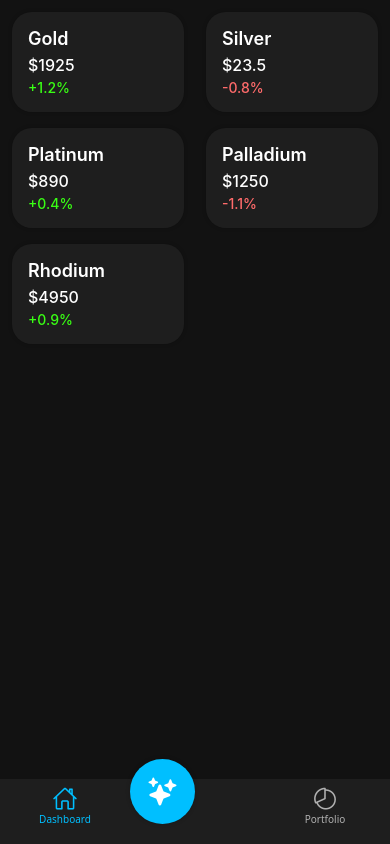
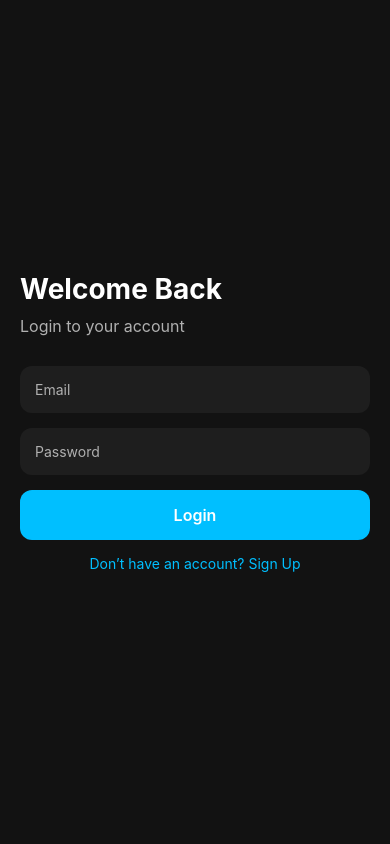
Before and after one commit to PhazeAnkit/golden-invention, a React Native app: screen /Signup in a window 390 px wide. Built offline with nearby package versions, Linux system fonts and the light colour scheme.

Commit message:
Implement Login and SignUp UI Logic

```diff
--- a/AppNavigation.js
+++ b/AppNavigation.js
@@ -1,26 +1,26 @@
 import React from "react";
 import { createBottomTabNavigator } from "@react-navigation/bottom-tabs";
 import { createNativeStackNavigator } from "@react-navigation/native-stack";
+import Icon from "react-native-vector-icons/Ionicons";
+
 import DashboardScreen from "./screens/Dashboard";
-import { View, Text, StyleSheet, TouchableOpacity } from "react-native";
-import colors from "./theme/colors";
-import Icon from "react-native-vector-icons/Ionicons";
 import PortfolioScreen from "./screens/Portfolio";
 import AIHelperScreen from "./screens/AIHelper";
 import SplashScreen from "./screens/Splash";
+import LoginScreen from "./screens/Login";
+import SignupScreen from "./screens/Signup";
+import colors from "./theme/colors";
 
+const Tab = createBottomTabNavigator();
 const Stack = createNativeStackNavigator();
-const Tab = createBottomTabNavigator();
+const AuthStack = createNativeStackNavigator();
 
-function CustomAIButton({ children, onPress }) {
+function AuthNavigator() {
   return (
-    <TouchableOpacity
-      style={styles.aiButton}
-      onPress={onPress}
-      activeOpacity={0.8}
-    >
-      {children}
-    </TouchableOpacity>
+    <AuthStack.Navigator screenOptions={{ headerShown: false }}>
+      <AuthStack.Screen name="Login" component={LoginScreen} />
+      <AuthStack.Screen name="Signup" component={SignupScreen} />
+    </AuthStack.Navigator>
   );
 }
 
@@ -42,37 +42,21 @@ function TabNavigator() {
         name="Dashboard"
         component={DashboardScreen}
         options={{
-          tabBarIcon: ({ color, size }) => (
-            <Icon name="home-outline" color={color} size={size} />
-          ),
+          tabBarIcon: ({ color, size }) => <Icon name="home-outline" color={color} size={size} />,
         }}
       />
       <Tab.Screen
         name="AIHelper"
         component={AIHelperScreen}
         options={{
-          tabBarLabel: "",
-          tabBarIcon: ({ focused }) => (
-            <Icon
-              name="sparkles-outline"
-              color={focused ? "#fff" : "#000"}
-              size={28}
-            />
-          ),
-          tabBarButton: (props) => (
-            <CustomAIButton {...props}>
-              <Icon name="sparkles" color="#fff" size={28} />
-            </CustomAIButton>
-          ),
+          tabBarIcon: ({ color, size }) => <Icon name="sparkles-outline" color={color} size={size} />,
         }}
       />
       <Tab.Screen
         name="Portfolio"
         component={PortfolioScreen}
         options={{
-          tabBarIcon: ({ color, size }) => (
-            <Icon name="pie-chart-outline" color={color} size={size} />
-          ),
+          tabBarIcon: ({ color, size }) => <Icon name="pie-chart-outline" color={color} size={size} />,
         }}
       />
     </Tab.Navigator>
@@ -83,23 +67,8 @@ export default function AppNavigator() {
   return (
     <Stack.Navigator screenOptions={{ headerShown: false }}>
       <Stack.Screen name="Splash" component={SplashScreen} />
+      <Stack.Screen name="Auth" component={AuthNavigator} />
       <Stack.Screen name="Main" component={TabNavigator} />
     </Stack.Navigator>
   );
 }
-
-const styles = StyleSheet.create({
-  aiButton: {
-    top: -20,
-    justifyContent: "center",
-    alignItems: "center",
-    backgroundColor: colors.primary,
-    width: 65,
-    height: 65,
-    borderRadius: 40,
-    shadowColor: "#000",
-    shadowOpacity: 0.25,
-    shadowRadius: 4,
-    elevation: 5,
-  },
-});
--- /dev/null
+++ b/screens/Login.js
@@ -0,0 +1,93 @@
+import React, { useState } from "react";
+import {
+  View,
+  Text,
+  TextInput,
+  TouchableOpacity,
+  StyleSheet,
+} from "react-native";
+import colors from "../theme/colors";
+
+export default function LoginScreen({ navigation }) {
+  const [email, setEmail] = useState("");
+  const [password, setPassword] = useState("");
+
+  return (
+    <View style={styles.container}>
+      <Text style={styles.title}>Welcome Back</Text>
+      <Text style={styles.subtitle}>Login to your account</Text>
+
+      <TextInput
+        style={styles.input}
+        placeholder="Email"
+        placeholderTextColor={colors.subText}
+        value={email}
+        onChangeText={setEmail}
+      />
+
+      <TextInput
+        style={styles.input}
+        placeholder="Password"
+        placeholderTextColor={colors.subText}
+        secureTextEntry
+        value={password}
+        onChangeText={setPassword}
+      />
+
+      <TouchableOpacity
+        style={styles.button}
+        onPress={() => navigation.replace("Main")}
+      >
+        <Text style={styles.buttonText}>Login</Text>
+      </TouchableOpacity>
+
+      <TouchableOpacity onPress={() => navigation.navigate("Signup")}>
+        <Text style={styles.link}>Don’t have an account? Sign Up</Text>
+      </TouchableOpacity>
+    </View>
+  );
+}
+
+const styles = StyleSheet.create({
+  container: {
+    flex: 1,
+    backgroundColor: colors.background,
+    justifyContent: "center",
+    padding: 20,
+  },
+  title: {
+    fontSize: 28,
+    fontWeight: "700",
+    color: colors.text,
+    marginBottom: 10,
+  },
+  subtitle: {
+    fontSize: 16,
+    color: colors.subText,
+    marginBottom: 30,
+  },
+  input: {
+    backgroundColor: colors.card,
+    borderRadius: 12,
+    padding: 15,
+    color: colors.text,
+    marginBottom: 15,
+  },
+  button: {
+    backgroundColor: colors.primary,
+    padding: 15,
+    borderRadius: 12,
+    alignItems: "center",
+    marginBottom: 15,
+  },
+  buttonText: {
+    color: "#fff",
+    fontSize: 16,
+    fontWeight: "600",
+  },
+  link: {
+    color: colors.primary,
+    fontSize: 14,
+    textAlign: "center",
+  },
+});
--- /dev/null
+++ b/screens/Signup.js
@@ -0,0 +1,103 @@
+import React, { useState } from "react";
+import {
+  View,
+  Text,
+  TextInput,
+  TouchableOpacity,
+  StyleSheet,
+} from "react-native";
+import colors from "../theme/colors";
+
+export default function SignupScreen({ navigation }) {
+  const [email, setEmail] = useState("");
+  const [password, setPassword] = useState("");
+  const [confirmPassword, setConfirmPassword] = useState("");
+
+  return (
+    <View style={styles.container}>
+      <Text style={styles.title}>Create Account</Text>
+      <Text style={styles.subtitle}>Sign up to get started</Text>
+
+      <TextInput
+        style={styles.input}
+        placeholder="Email"
+        placeholderTextColor={colors.subText}
+        value={email}
+        onChangeText={setEmail}
+      />
+
+      <TextInput
+        style={styles.input}
+        placeholder="Password"
+        placeholderTextColor={colors.subText}
+        secureTextEntry
+        value={password}
+        onChangeText={setPassword}
+      />
+
+      <TextInput
+        style={styles.input}
+        placeholder="Confirm Password"
+        placeholderTextColor={colors.subText}
+        secureTextEntry
+        value={confirmPassword}
+        onChangeText={setConfirmPassword}
+      />
+
+      <TouchableOpacity
+        style={styles.button}
+        onPress={() => navigation.replace("Main")}
+      >
+        <Text style={styles.buttonText}>Sign Up</Text>
+      </TouchableOpacity>
+
+      <TouchableOpacity onPress={() => navigation.goBack()}>
+        <Text style={styles.link}>Already have an account? Login</Text>
+      </TouchableOpacity>
+    </View>
+  );
+}
+
+const styles = StyleSheet.create({
+  container: {
+    flex: 1,
+    backgroundColor: colors.background,
+    justifyContent: "center",
+    padding: 20,
+  },
+  title: {
+    fontSize: 28,
+    fontWeight: "700",
+    color: colors.text,
+    marginBottom: 10,
+  },
+  subtitle: {
+    fontSize: 16,
+    color: colors.subText,
+    marginBottom: 30,
+  },
+  input: {
+    backgroundColor: colors.card,
+    borderRadius: 12,
+    padding: 15,
+    color: colors.text,
+    marginBottom: 15,
+  },
+  button: {
+    backgroundColor: colors.primary,
+    padding: 15,
+    borderRadius: 12,
+    alignItems: "center",
+    marginBottom: 15,
+  },
+  buttonText: {
+    color: "#fff",
+    fontSize: 16,
+    fontWeight: "600",
+  },
+  link: {
+    color: colors.primary,
+    fontSize: 14,
+    textAlign: "center",
+  },
+});
--- a/screens/Splash.js
+++ b/screens/Splash.js
@@ -5,7 +5,7 @@ import colors from "../theme/colors";
 export default function SplashScreen({ navigation }) {
   useEffect(() => {
     setTimeout(() => {
-      navigation.replace("Main");
+      navigation.replace("Auth");
     }, 2000);
   }, []);
 
```
